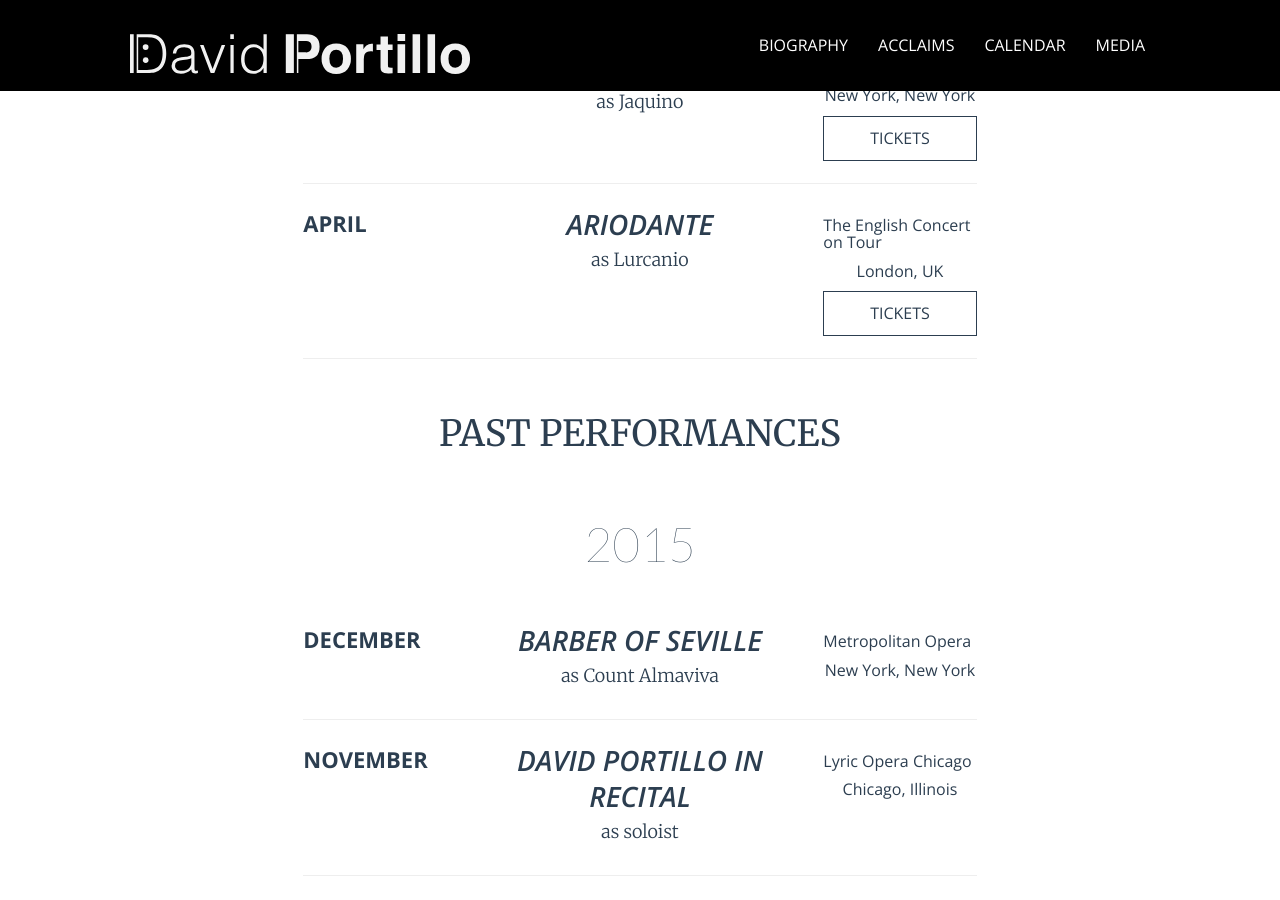
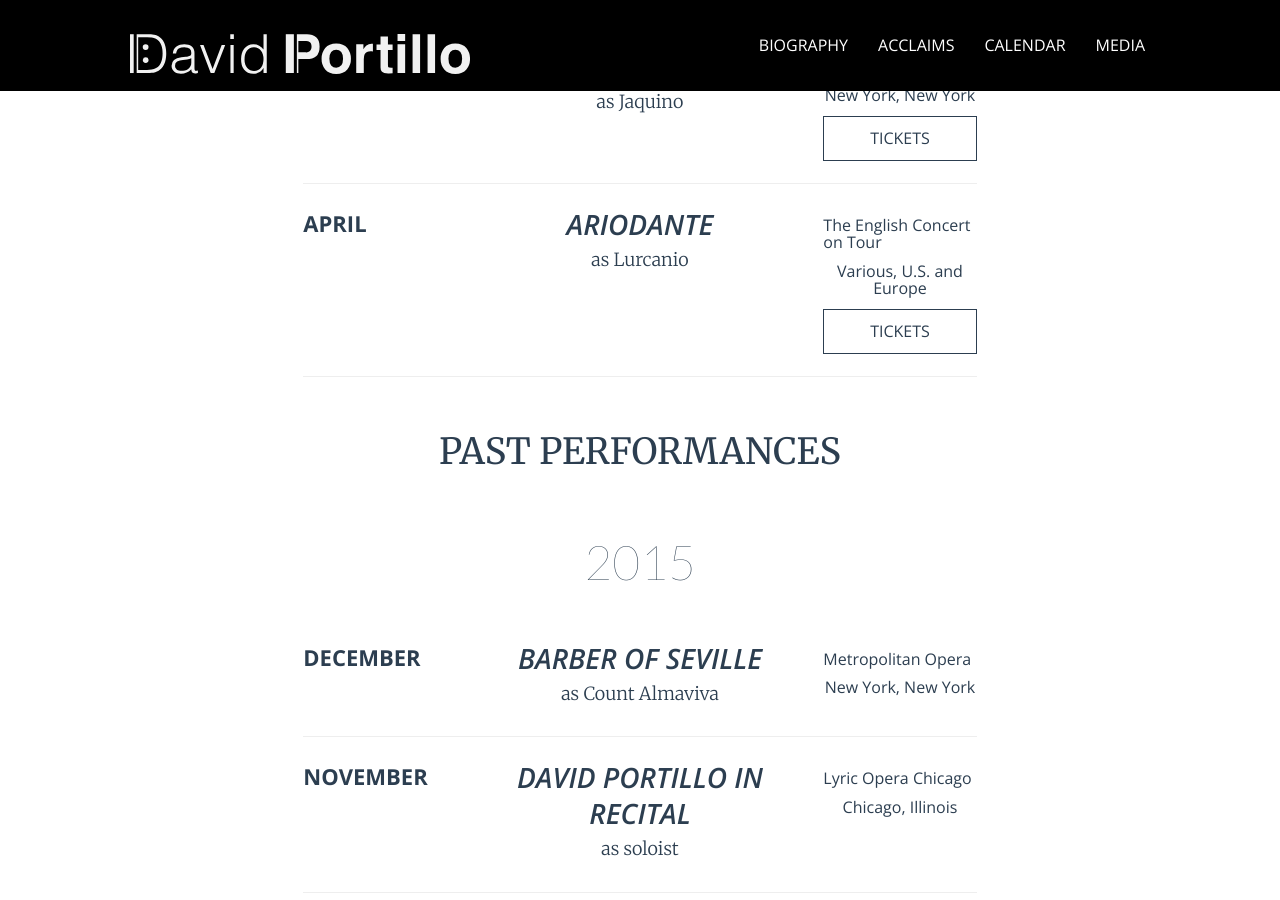
Before and after one commit to davidportillo/tenorwebsite, a Jekyll site: the page built from calendar.html, in a window 1280 px wide and 900 px high, scrolled down 1661 px. Built offline with Jekyll 4.4.1, drawn with Linux system fonts in a browser that asks for light colours; nearby versions of some CDN libraries.

Commit message:
updates Ariodante calendar event and js.

```diff
--- a/_posts/calendar/2017-04-01-Ariodante.html
+++ b/_posts/calendar/2017-04-01-Ariodante.html
@@ -13,8 +13,8 @@ opera-composer: "Handel"
 recital-company:
 recital-organizer:
 # Location
-location-city: "London"
-location-state: "UK"
+location-city: "Various"
+location-state: "U.S. and Europe"
 # Dates
 date-year: 2017
 date-start: 2017-04-25
--- a/calendar.html
+++ b/calendar.html
@@ -109,7 +109,7 @@ permalink: /calendar/
     .last()
     .show();
 
-    $(".calendar-page-event-location:contains(London, UK)")
+    $(".calendar-page-event-location:contains(Various, U.S. and Europe)")
     .next()
     .click(function(event) {
         if (count < 1) {
```
